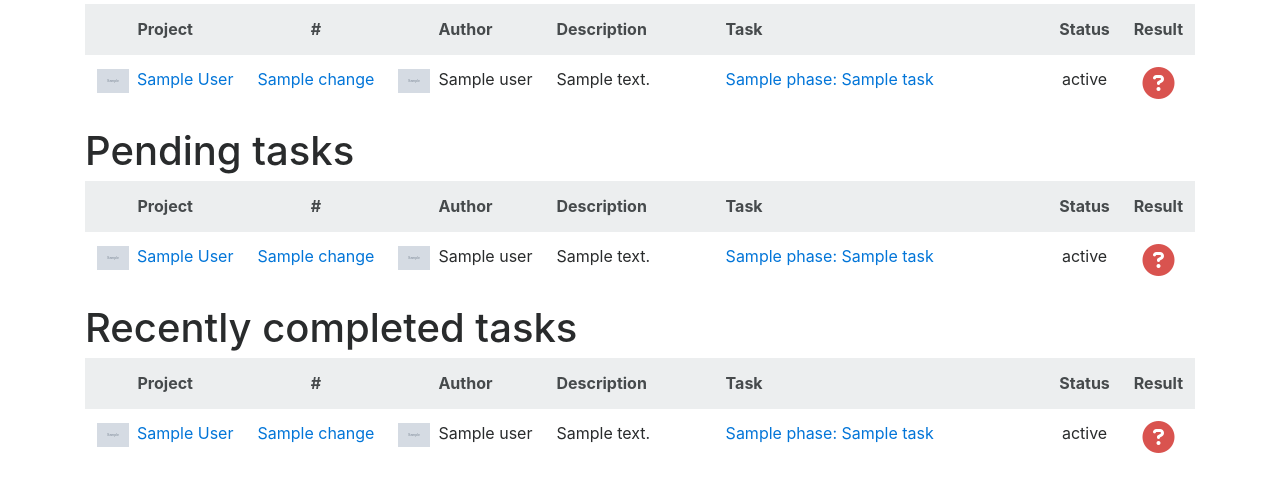
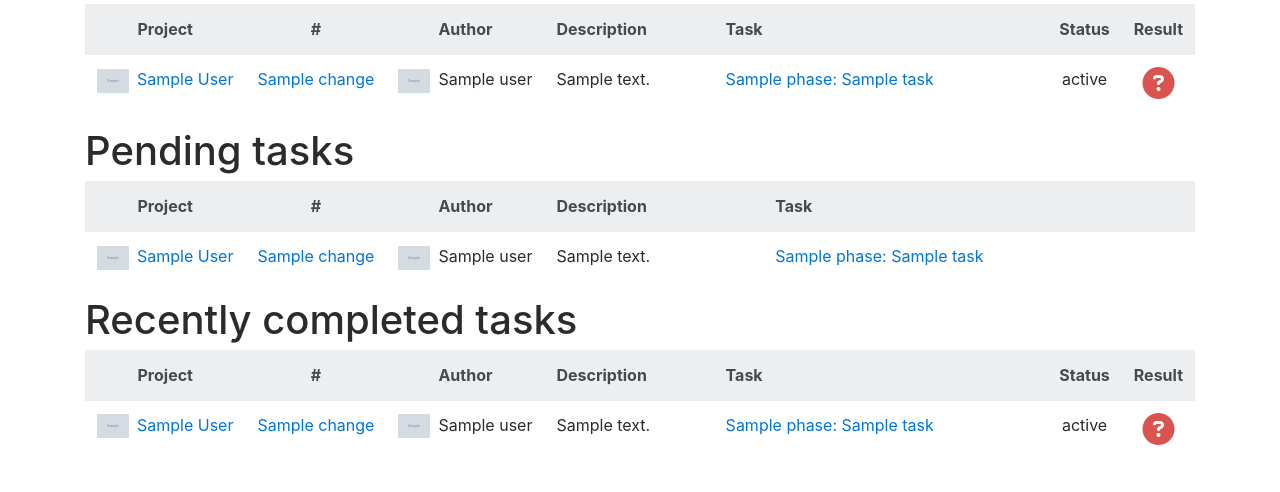
Before and after one commit to beeware/beekeeper, a Django app: template templates/aws/current_tasks.html in a window 1280 px wide. Shown: the part 192-684 px from the top of the page. Run offline with Django 3.2, Linux system fonts and the light colour scheme; the template is opened without the code that fills it: most values are stand-ins (such as "Sample title", 1, 10 or a date in 2020); grey boxes marked "Sample" are stand-in pictures; parts of the project's set-up code (start-up, migrations or seed data) failed here and were passed over; some libraries are stand-ins or nearby versions.

Commit message:
Clean up display of current tasks.

```diff
--- a/templates/aws/current_tasks.html
+++ b/templates/aws/current_tasks.html
@@ -54,8 +54,6 @@
                 <th>Description</th>
 
                 <th>Task</th>
-                <th class="minimal">Status</th>
-                <th class="minimal">Result</th>
             </tr>
         </thead>
         <tbody id="tasks">
@@ -74,8 +72,6 @@
                 <td>{{ task.build.change.description }}</td>
 
                 <td><a href="{{ task.get_absolute_url }}">{{ task.phase }}: {{ task.name }}</a></td>
-                <td class="minimal" id='{{ task.slug }}-status'>{{ task.get_status_display }}</td>
-                <td class="minimal" id='{{ task.slug }}-result'>{% result task.result %}</td>
             </tr>
         {% endfor %}
         </tbody>
```
